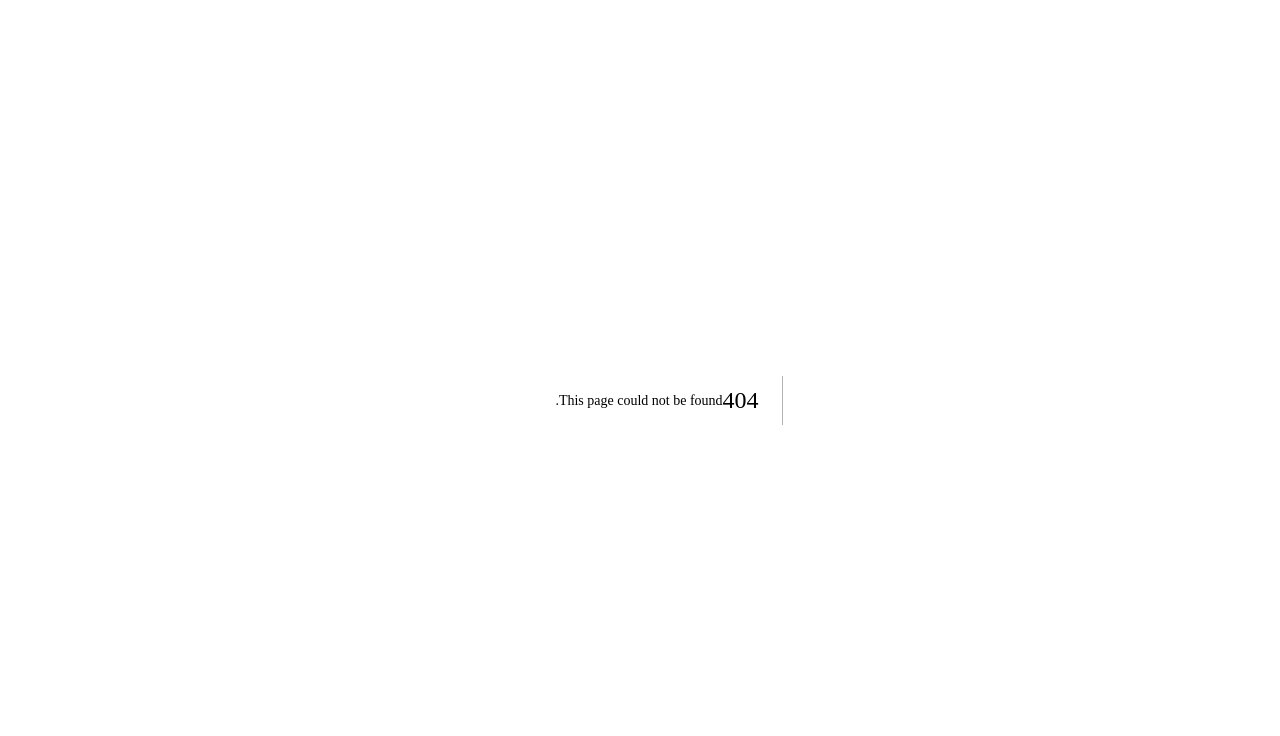
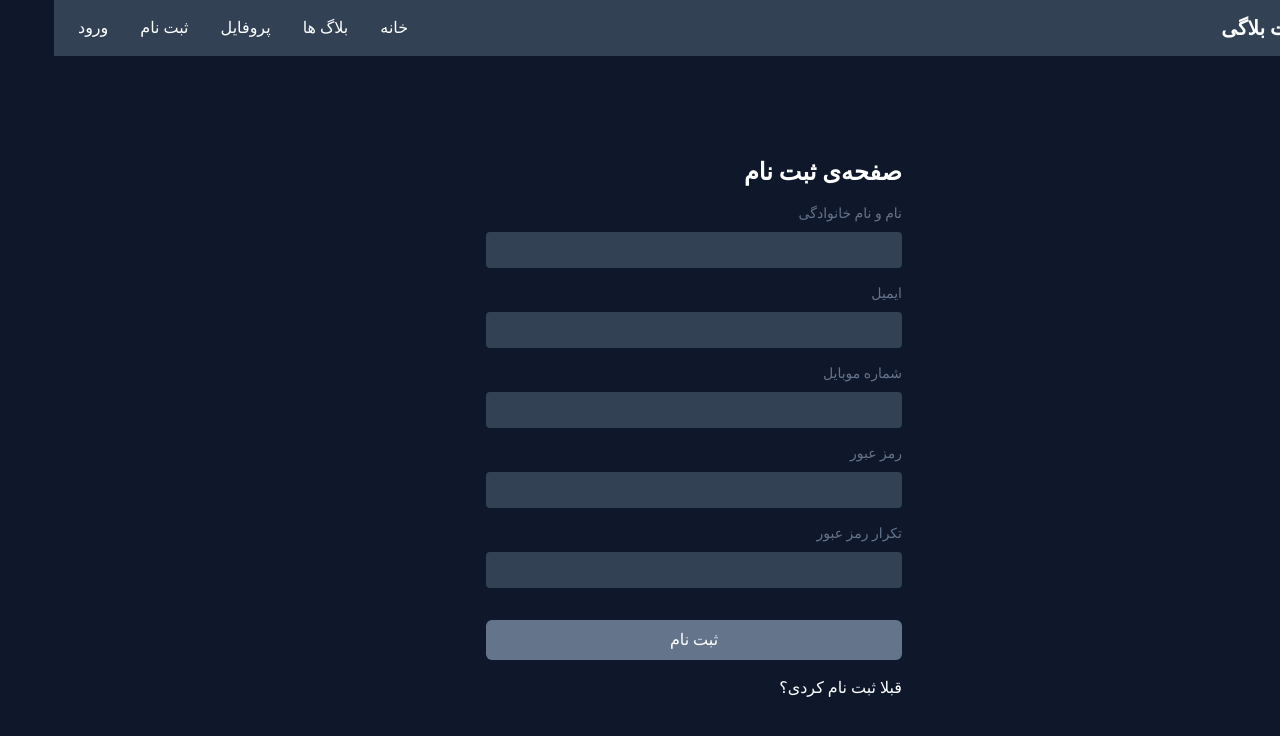
Before and after one commit to Am1rreza/Ecommerce-App, a Next.js app: page /signup in a window 1280 px wide. Before the commit this address had no page. Shown: the top 736 px of the page. Built offline with nearby package versions, Linux system fonts and the light colour scheme.

Commit message:
sign up page created

```diff
--- a/Layout/Header.jsx
+++ b/Layout/Header.jsx
@@ -10,7 +10,7 @@ const Header = () => {
   };
 
   return (
-    <div className="w-full bg-primary-color absolute top-0 right-0 left-0 z-10">
+    <div className="w-full bg-primary-color fixed top-0 right-0 left-0 z-10">
       <nav className="container mx-auto flex flex-col items-center p-4 sm:flex-row sm:items-center sm:justify-between sm:px-4 sm:py-2 xl:max-w-screen-xl">
         <div className="flex w-full items-center justify-between sm:w-max">
           <h2 className="font-bold text-xl leading-none">سایت بلاگی</h2>
--- a/components/Input/Input.jsx
+++ b/components/Input/Input.jsx
@@ -14,7 +14,7 @@ const InputComponent = ({
       >
         {label}
         {formik.touched[name] && formik.errors[name] ? (
-          <div className="ml-2 flex-1 text-left text-xs text-rose-500"></div>
+          <div className="ml-2 flex-1 text-left text-xs text-rose-500">{formik.errors[name]}</div>
         ) : null}
       </label>
       <input
--- /dev/null
+++ b/pages/signup.js
@@ -0,0 +1,107 @@
+import Layout from "@/Layout/Index";
+import InputComponent from "@/components/Input/Input";
+import { useFormik } from "formik";
+import Head from "next/head";
+import Link from "next/link";
+import * as Yup from "yup";
+
+// initial value
+const initialValues = {
+  name: "",
+  email: "",
+  phoneNumber: "",
+  password: "",
+  confirmPassword: "",
+};
+
+// validation schema
+const validationSchema = Yup.object({
+  name: Yup.string()
+    .required("نام و نام خانوادگی را وارد کنید")
+    .min(6, "نام و نام خانوادگی باید حداقل 6 کاراکتر باشد"),
+  email: Yup.string()
+    .required("لطفا ایمیل خود را وارد کنید")
+    .email("ایمیل نامعتبر است"),
+  phoneNumber: Yup.string()
+    .required("شماره موبایل خود را وارد کنید")
+    .matches(/^[0-9]{11}$/, "شماره موبایل باید 11 رقم باشد")
+    .nullable(),
+  password: Yup.string()
+    .required("لطفا رمز عبور خود را وارد کنید")
+    .min(6, "رمز عبور باید حداقل شامل 6 کاراکتر باشد"),
+  confirmPassword: Yup.string()
+    .oneOf([Yup.ref("password"), ""], "رمز عبور را مجددا وارد کنید")
+    .required("رمز عبور هم خوانی ندارد"),
+});
+
+const RegisterForm = () => {
+  const onSubmit = (values) => {
+    const { email, password } = values;
+  };
+
+  const formik = useFormik({
+    initialValues,
+    onSubmit,
+    validationSchema,
+    validateOnMount: true,
+  });
+
+  return (
+    <Layout>
+      <Head>
+        <title>صفحه‌ی ثبت نام</title>
+      </Head>
+      <div className="container px-4 md:max-w-md mx-auto">
+        <div className="min-w-full min-h-screen flex items-center justify-center">
+        <form onSubmit={formik.handleSubmit} className="flex flex-col flex-1 mt-14">
+          <h1 className="my-4 text-2xl font-extrabold">صفحه‌ی ثبت نام</h1>
+          <InputComponent
+            label="نام و نام خانوادگی"
+            name="name"
+            formik={formik}
+          />
+          <InputComponent
+            label="ایمیل"
+            name="email"
+            formik={formik}
+            className="mt-4"
+          />
+          <InputComponent
+            type="tel"
+            label="شماره موبایل"
+            name="phoneNumber"
+            formik={formik}
+            className="mt-4"
+          />
+          <InputComponent
+            label="رمز عبور"
+            name="password"
+            type="password"
+            formik={formik}
+            className="mt-4"
+          />
+          <InputComponent
+            label="تکرار رمز عبور"
+            name="confirmPassword"
+            type="password"
+            formik={formik}
+            className="mt-4"
+          />
+          <button
+            type="submit"
+            disabled={!formik.isValid}
+            className="mt-8 w-full cursor-pointer rounded-md bg-secondary-color py-2 text-white transition-all hover:bg-hover-primary-color"
+          >
+            ثبت نام
+          </button>
+          <Link href={"/signin"} className="py-4">
+            قبلا ثبت نام کردی؟
+          </Link>
+        </form>
+        </div>
+      </div>
+    </Layout>
+  );
+};
+
+export default RegisterForm;
--- a/styles/globals.css
+++ b/styles/globals.css
@@ -34,3 +34,7 @@ button,
 textarea {
   font-family: iranyekan !important;
 }
+
+button:disabled {
+  cursor: not-allowed;
+}
```
